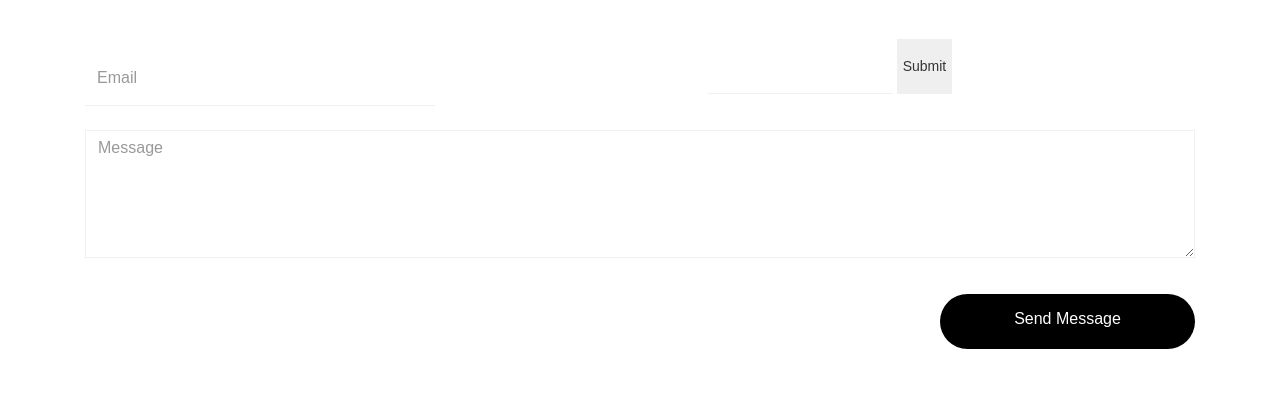
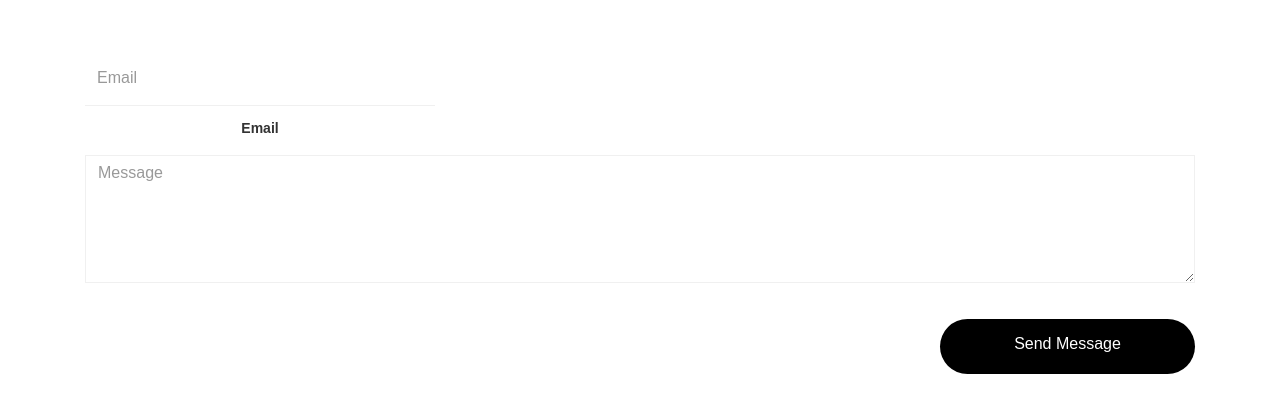
Before and after one commit to KathyLLL/portfolio-tablet, a plain HTML site: page contact.html in a window 1280 px wide. Shown: the part 135-548 px from the top of the page. Drawn offline with Linux system fonts and the light colour scheme; a web font is replaced by a local one.

Commit message:
Update contact.html

```diff
--- a/contact.html
+++ b/contact.html
@@ -74,10 +74,10 @@
                        <form id="contact-form">
                              <div class="col-md-4 col-sm-4">
                                   <input type="text" class="form-control" name="name" placeholder="Email">
+				  <label for="Email">Email</label>
                              </div>
-                           <label for="siteSearch" class="sr-only">Name</label>
-    			<input type="text">
-			<input type="submit">
+
+
 
                              <div class="col-md-12 col-sm-12">
                                   <textarea class="form-control" rows="5" name="message" placeholder="Message"></textarea>
```
